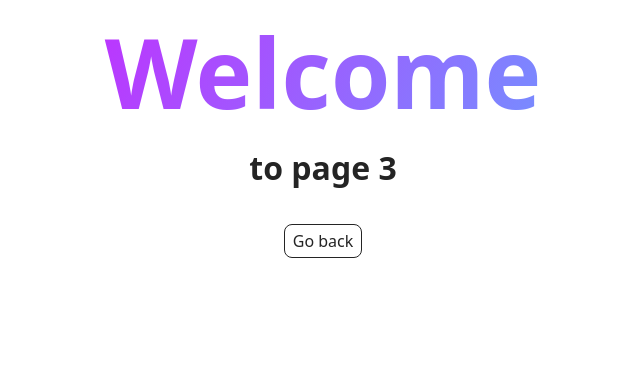
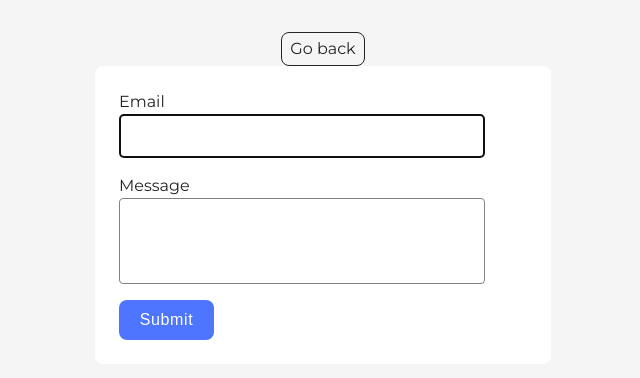
Before and after one commit to oleksiidzoba/goit-js-hw-09, a website built with Vite: page src/2-form.html in a window 1280 px wide. Shown: the whole page, without its empty margins (317-957 px from the left). Built offline with nearby package versions, Linux system fonts and the light colour scheme.

Commit message:
add form js,css,html

```diff
--- a/src/2-form.html
+++ b/src/2-form.html
@@ -5,16 +5,34 @@
     <meta http-equiv="X-UA-Compatible" content="IE=edge" />
     <meta name="viewport" content="width=device-width, initial-scale=1.0" />
     <title>Page 3</title>
+    <link rel="preconnect" href="https://fonts.googleapis.com" />
+    <link rel="preconnect" href="https://fonts.gstatic.com" crossorigin />
+    <link
+      href="https://fonts.googleapis.com/css2?family=Montserrat:ital,wght@0,100..900;1,100..900&family=Raleway:ital,wght@0,100..900;1,100..900&family=Roboto:ital,wght@0,100..900;1,100..900&display=swap"
+      rel="stylesheet"
+    />
     <link rel="stylesheet" href="./css/styles.css" />
   </head>
   <body>
     <main>
       <div class="container">
-        <h1 class="main-title">
-          <span class="main-title-gradient">Welcome</span> to page 3
-        </h1>
         <load src="./partials/back-link.html" />
       </div>
+      <form class="feedback-form" autocomplete="off">
+        <label class="form-label">
+          Email
+          <input class="form-email-input" type="email" name="email" autofocus />
+        </label>
+        <label class="form-label">
+          Message
+          <textarea
+            class="form-message-input"
+            name="message"
+            rows="8"
+          ></textarea>
+        </label>
+        <button class="form-button" type="submit">Submit</button>
+      </form>
     </main>
     <script type="module" src="./js/2-form.js"></script>
   </body>
--- /dev/null
+++ b/src/css/form-styles.css
@@ -0,0 +1,58 @@
+body {
+  background-color: whitesmoke;
+  font-family: 'Montserrat', sans-serif;
+}
+main {
+  display: flex;
+  flex-direction: column;
+  align-items: center;
+}
+.feedback-form {
+  display: flex;
+  align-items: flex-start;
+  justify-content: flex-start;
+  flex-direction: column;
+  gap: 16px;
+  border-radius: 8px;
+  padding: 24px;
+  width: 408px;
+  background: #fff;
+}
+.form-label {
+  display: flex;
+  flex-direction: column;
+  align-items: flex-start;
+}
+.form-email-input {
+  border: 1px solid #808080;
+  border-radius: 4px;
+  width: 360px;
+  height: 40px;
+}
+.form-message-container {
+  display: flex;
+  align-items: flex-start;
+}
+.form-message-input {
+  border: 1px solid #808080;
+  border-radius: 4px;
+  width: 360px;
+  height: 80px;
+  resize: none;
+}
+.form-button {
+  border-radius: 8px;
+  padding: 8px 16px;
+  width: 95px;
+  height: 40px;
+  background: #4e75ff;
+  border: none;
+  color: #fff;
+  font-weight: 500;
+  font-size: 16px;
+
+  /* line-height: 24px; */
+  line-height: 1.5;
+  letter-spacing: 0.04em;
+  color: #fff;
+}
--- a/src/js/2-form.js
+++ b/src/js/2-form.js
@@ -0,0 +1,48 @@
+import "../css/form-styles.css";
+
+const formData = {
+  email: "",
+  message: "",
+};
+
+const form = document.querySelector(".feedback-form");
+const STORAGE_KEY = "feedback-form-state";
+
+const savedData = localStorage.getItem(STORAGE_KEY);
+
+if (savedData) {
+  const parsedData = JSON.parse(savedData);
+
+  formData.email = parsedData.email || "";
+  formData.message = parsedData.message || "";
+
+  form.elements.email.value = formData.email;
+  form.elements.message.value = formData.message;
+}
+
+form.addEventListener("input", event => {
+  const { name, value } = event.target;
+
+  if (name === "email" || name === "message") {
+    formData[name] = value
+    localStorage.setItem(STORAGE_KEY, JSON.stringify(formData));
+  }
+});
+
+form.addEventListener("submit", event => {
+  event.preventDefault();
+
+  if (!formData.email || !formData.message) {
+    alert("Fill please all fields");
+    return;
+  }
+
+  console.log(formData);
+
+  localStorage.removeItem(STORAGE_KEY);
+
+  formData.email = "";
+  formData.message = "";
+
+  form.reset();
+});
```
